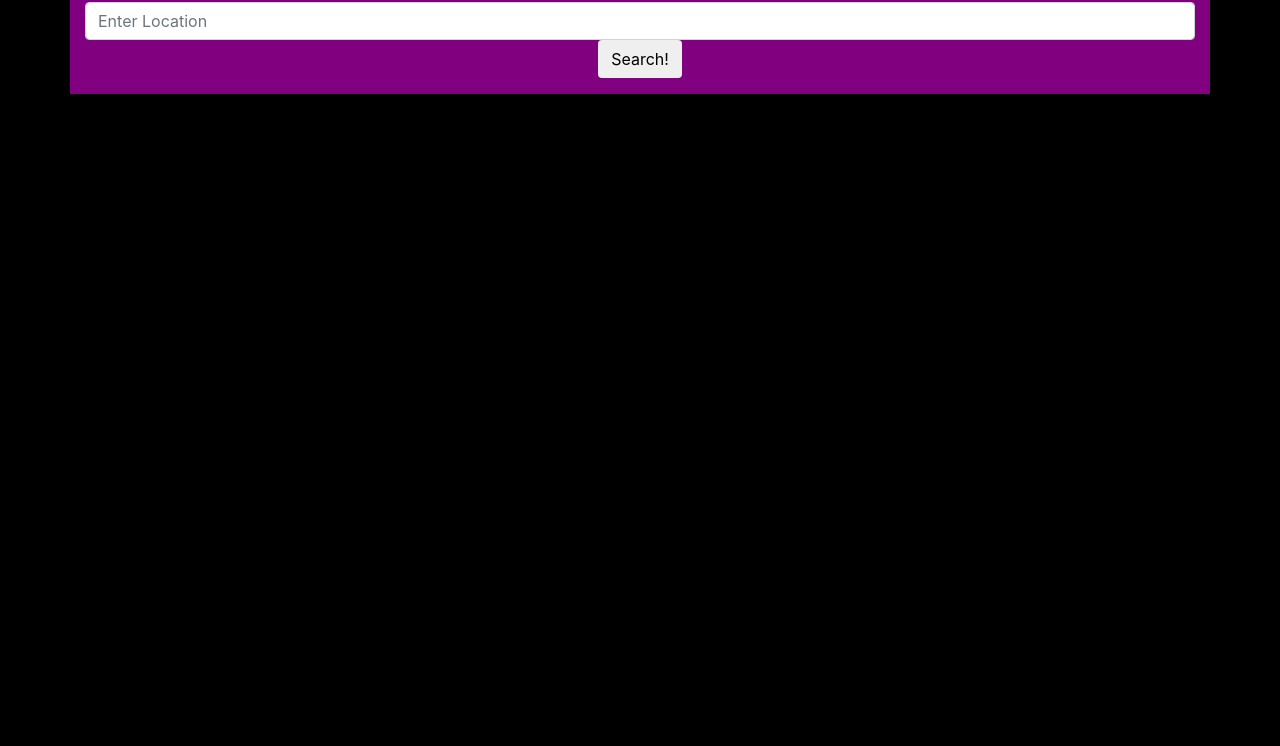
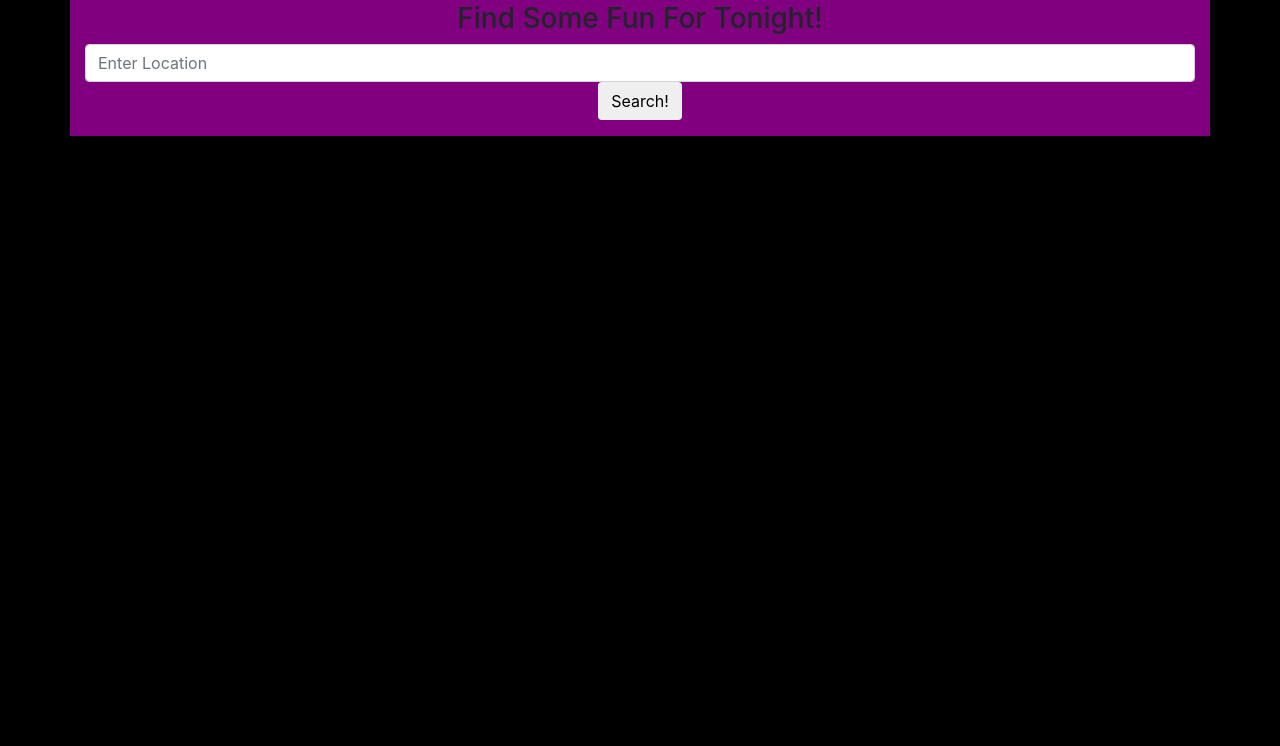
Before and after one commit to WorldOfCode22/Awesome-Night, a website: page views/index/index.html in a window 1280 px wide. Shown: the part 54-800 px from the top of the page. Drawn offline with nearby package versions, Linux system fonts and the light colour scheme.

Commit message:
added text above search bar to show it's purpose

```diff
--- a/views/index/index.html
+++ b/views/index/index.html
@@ -18,6 +18,7 @@
           <h1>Awesome Night</h1>
         </div>
       </div>
+      <h3 class="text-center">Find Some Fun For Tonight!</h3>
       <!-- Search Row -->
       <div class='row'>
         <div class='col'>
```
